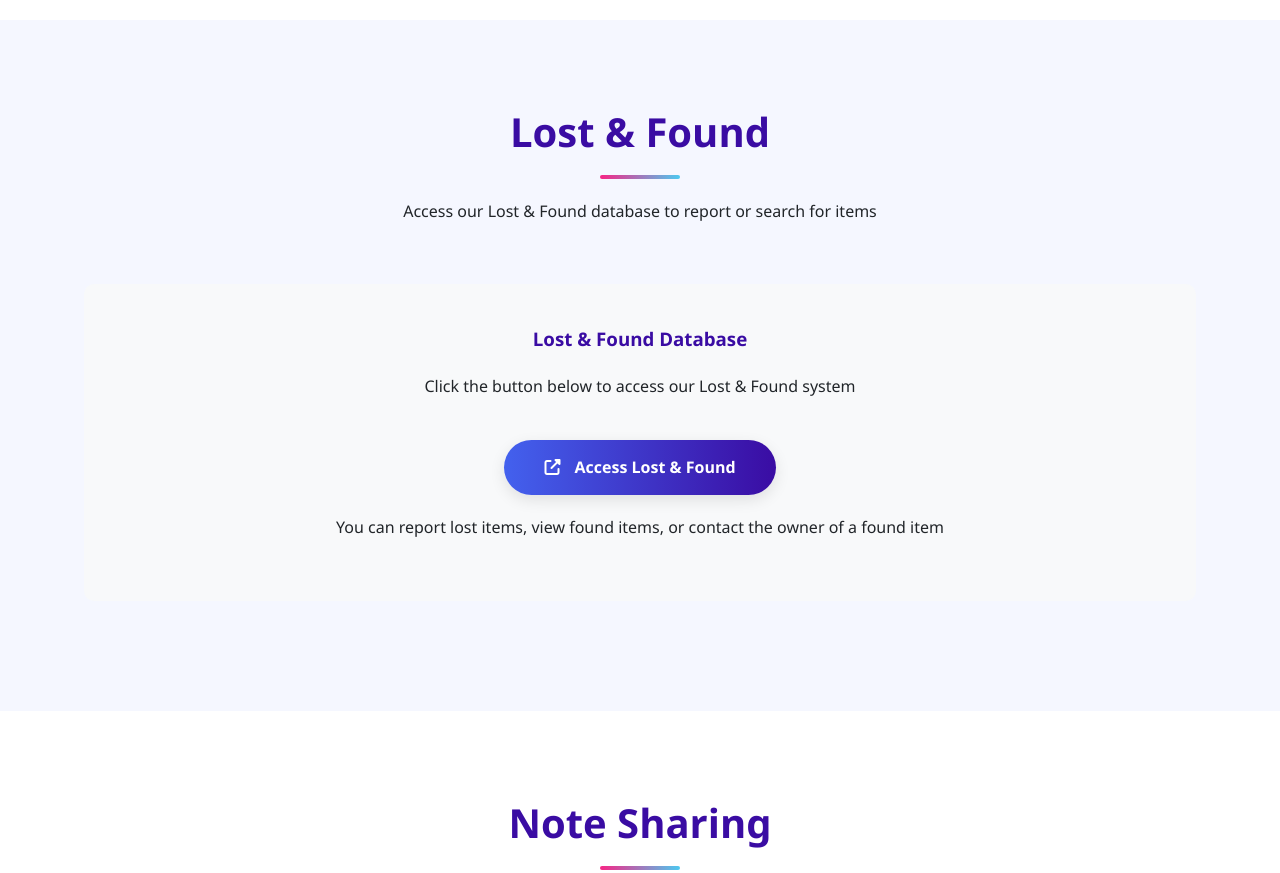
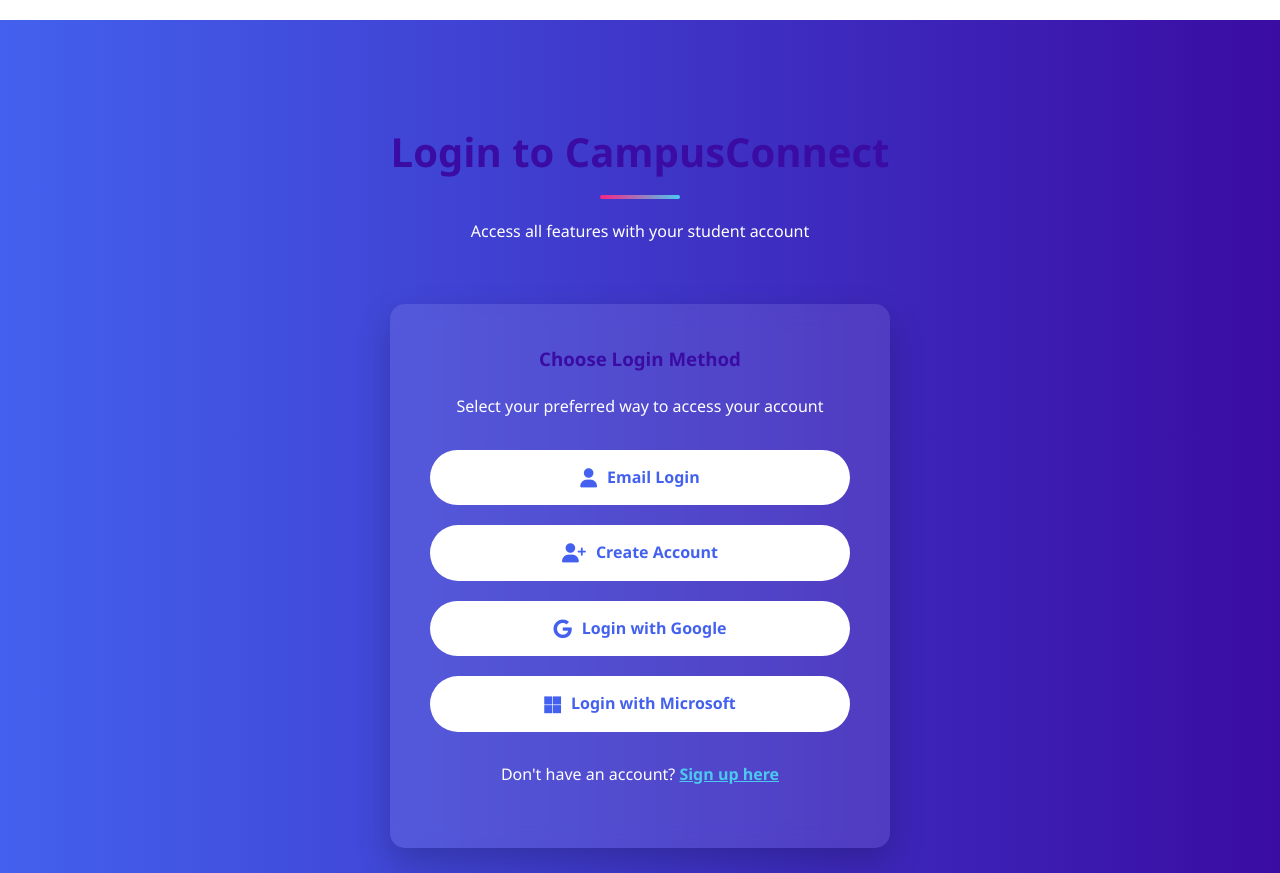
Before and after one commit to anshumaandash0109/Campusconnectplus, a plain HTML site: page index.html in a window 1280 px wide. Shown: the part 1340-2213 px from the top of the page. Drawn offline with Linux system fonts and the light colour scheme.

Commit message:
Update index.html

```diff
--- a/index.html
+++ b/index.html
@@ -223,6 +223,54 @@
             color: var(--primary);
         }
 
+        /* Login Section */
+        .login-section {
+            background: linear-gradient(to right, var(--primary), var(--secondary));
+            color: white;
+            text-align: center;
+            padding: 100px 0;
+        }
+
+        .login-container {
+            background: rgba(255, 255, 255, 0.1);
+            backdrop-filter: blur(10px);
+            padding: 40px;
+            border-radius: 15px;
+            max-width: 500px;
+            margin: 0 auto;
+            box-shadow: 0 15px 35px rgba(0, 0, 0, 0.2);
+        }
+
+        .login-options {
+            display: flex;
+            flex-direction: column;
+            gap: 20px;
+            margin-top: 30px;
+        }
+
+        .login-btn {
+            display: flex;
+            align-items: center;
+            justify-content: center;
+            padding: 15px;
+            background: white;
+            color: var(--primary);
+            text-decoration: none;
+            border-radius: 50px;
+            font-weight: 600;
+            transition: all 0.3s ease;
+        }
+
+        .login-btn:hover {
+            transform: translateY(-5px);
+            box-shadow: 0 10px 25px rgba(0, 0, 0, 0.2);
+        }
+
+        .login-btn i {
+            margin-right: 10px;
+            font-size: 1.2rem;
+        }
+
         /* Data Sections */
         .data-section {
             background-color: #f8f9fa;
@@ -378,6 +426,9 @@
             color: var(--accent2);
             margin-bottom: 20px;
             font-size: 1.2rem;
+            border-bottom: 2px solid var(--accent2);
+            padding-bottom: 10px;
+            display: inline-block;
         }
 
         .footer-links ul {
@@ -445,8 +496,12 @@
                 align-items: center;
             }
 
-            .data-container {
-                grid-template-columns: 1fr;
+            .login-container {
+                padding: 20px;
+            }
+
+            .login-btn {
+                padding: 12px;
             }
         }
     </style>
@@ -461,10 +516,11 @@
                     <span>CampusConnect</span>
                 </div>
                 <ul class="nav-links">
+                    <li><a href="#features">Features</a></li>
+                    <li><a href="#login">Login</a></li>
                     <li><a href="#lost-found">Lost & Found</a></li>
                     <li><a href="#note-sharing">Note Sharing</a></li>
                     <li><a href="#day-planner">Day Planner</a></li>
-                    <li><a href="#how-it-works">How It Works</a></li>
                 </ul>
             </nav>
         </div>
@@ -475,7 +531,7 @@
         <div class="container">
             <h1>Organize Your Campus Life</h1>
             <p>CampusConnect helps students manage their daily activities, share resources, and recover lost items through one integrated platform.</p>
-            <a href="#features" class="btn">Explore Features</a>
+            <a href="#login" class="btn">Get Started</a>
         </div>
     </section>
 
@@ -522,6 +578,45 @@
                         <a href="#day-planner" class="btn btn-outline">Try Planner</a>
                     </div>
                 </div>
+            </div>
+        </div>
+    </section>
+
+    <!-- Login Section -->
+    <section class="login-section" id="login">
+        <div class="container">
+            <div class="section-title">
+                <h2>Login to CampusConnect</h2>
+                <p>Access all features with your student account</p>
+            </div>
+
+            <div class="login-container">
+                <h3>Choose Login Method</h3>
+                <p>Select your preferred way to access your account</p>
+
+                <div class="login-options">
+                    <!-- Replace # with your actual login link -->
+                    <a href="#" class="login-btn">
+                        <i class="fas fa-user"></i> Email Login
+                    </a>
+
+                    <!-- Replace # with your actual signup link -->
+                    <a href="#" class="login-btn">
+                        <i class="fas fa-user-plus"></i> Create Account
+                    </a>
+
+                    <!-- Replace # with your actual Google login link -->
+                    <a href="#" class="login-btn">
+                        <i class="fab fa-google"></i> Login with Google
+                    </a>
+
+                    <!-- Replace # with your actual Microsoft login link -->
+                    <a href="#" class="login-btn">
+                        <i class="fab fa-microsoft"></i> Login with Microsoft
+                    </a>
+                </div>
+
+                <p style="margin-top: 30px;">Don't have an account? <a href="#" style="color: var(--accent2); font-weight: 600;">Sign up here</a></p>
             </div>
         </div>
     </section>
@@ -593,7 +688,7 @@
     </section>
 
     <!-- How It Works Section -->
-    <section class="how-it-works" id="how-it-works">
+    <section class="how-it-works">
         <div class="container">
             <div class="section-title">
                 <h2>How It Works</h2>
@@ -602,8 +697,8 @@
             <div class="steps">
                 <div class="step">
                     <div class="step-number">1</div>
-                    <h3>Sign Up</h3>
-                    <p>Create your account using your campus credentials</p>
+                    <h3>Create Account</h3>
+                    <p>Sign up using your campus credentials or social login</p>
                 </div>
                 <div class="step">
                     <div class="step-number">2</div>
@@ -616,15 +711,6 @@
                     <p>Begin using the platform to organize your campus life</p>
                 </div>
             </div>
-        </div>
-    </section>
-
-    <!-- CTA Section -->
-    <section class="cta">
-        <div class="container">
-            <h2>Ready to Get Organized?</h2>
-            <p>Join thousands of students already using CampusConnect to make their campus life easier and more productive</p>
-            <a href="#" class="btn">Get Started Now</a>
         </div>
     </section>
 
@@ -656,10 +742,10 @@
                 <div class="footer-links">
                     <h3>Quick Links</h3>
                     <ul>
+                        <li><a href="#login">Login</a></li>
                         <li><a href="#">About Us</a></li>
                         <li><a href="#">Contact</a></li>
                         <li><a href="#">Privacy Policy</a></li>
-                        <li><a href="#">Terms of Service</a></li>
                     </ul>
                 </div>
                 <div class="footer-links">
```
